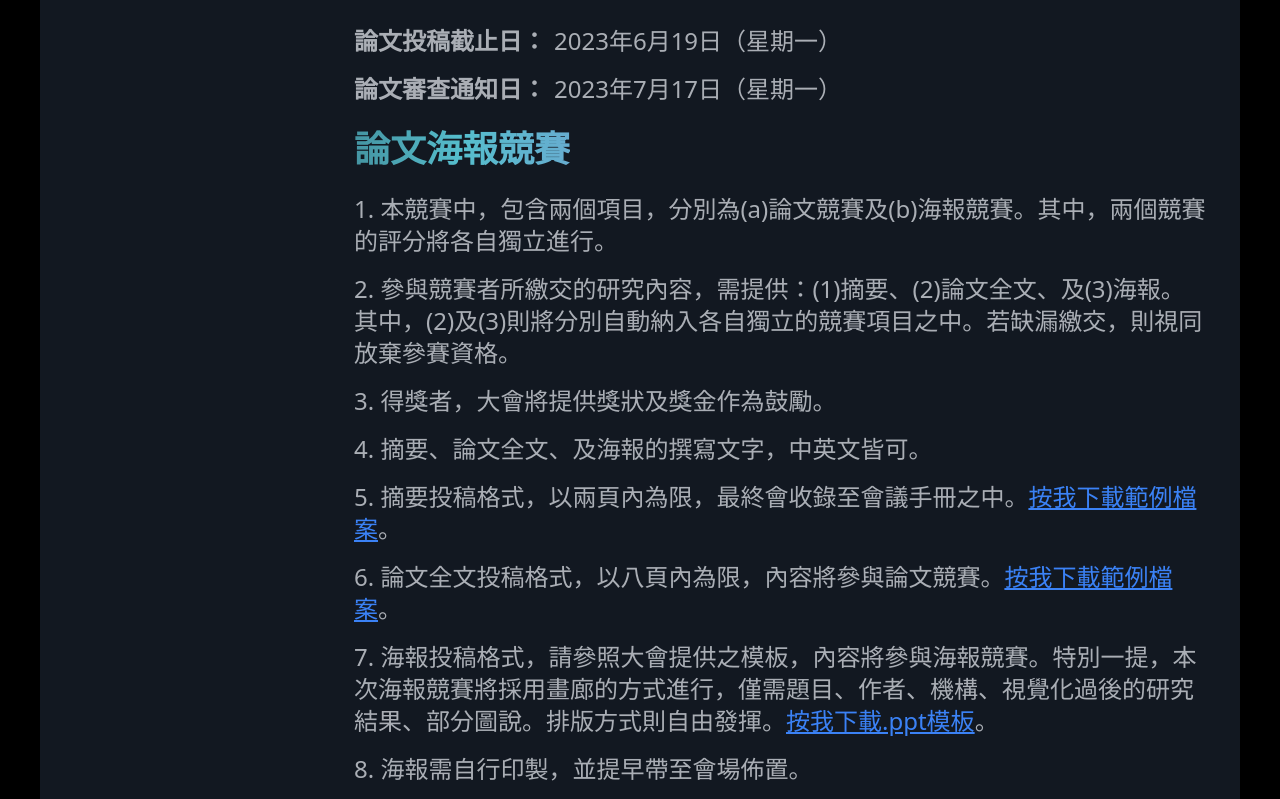
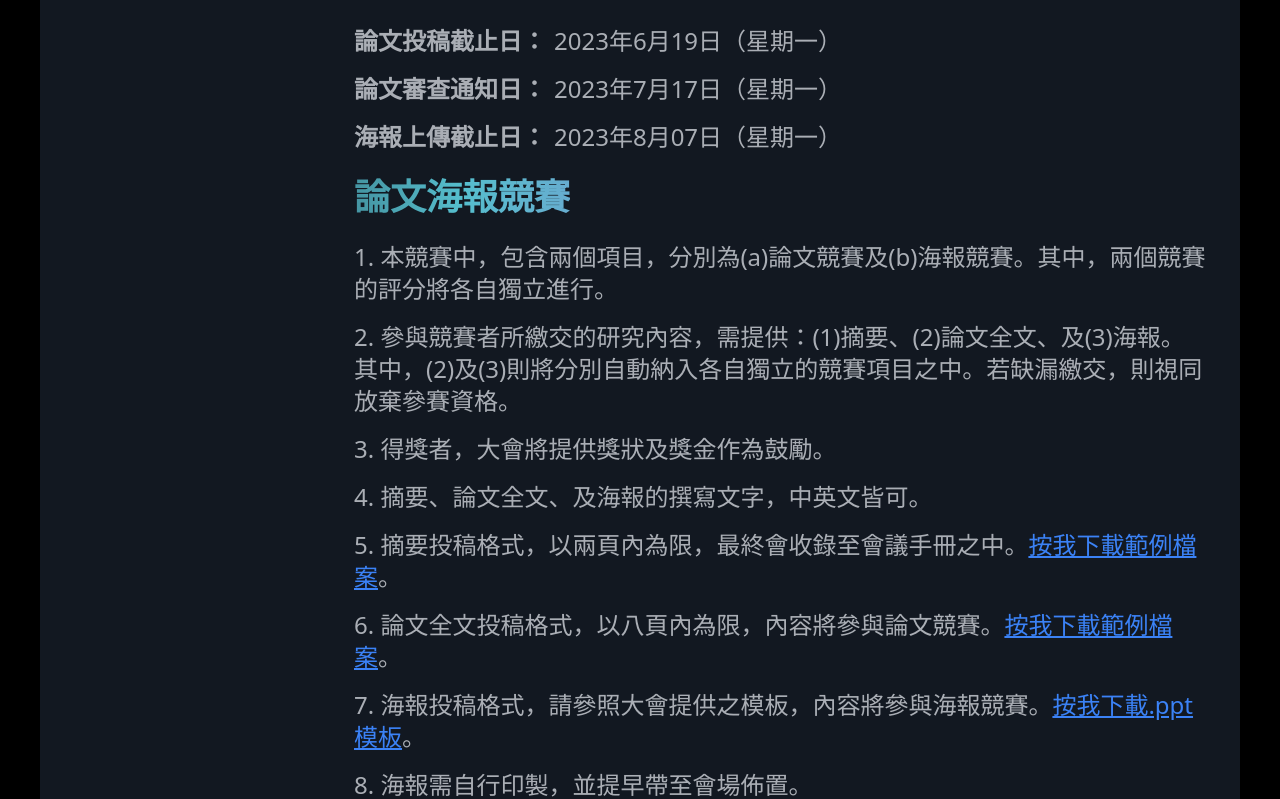
Before and after one commit to OwLu0905/fluid, a Next.js app: page /poster in a window 1280 px wide. Shown: the part 1553-2352 px from the top of the page. Built offline with nearby package versions, Linux system fonts and the light colour scheme.

Commit message:
revise text

```diff
--- a/src/view/agenda/Table.tsx
+++ b/src/view/agenda/Table.tsx
@@ -66,7 +66,7 @@ const agendaTable: AgendaTableType = {
       {
         time: "10:45-12:00",
         content: "迷你論壇2",
-        annotation: "熱流應用",
+        annotation: "國家太空中心＆高速網路計算中心",
         type: 2,
       },
       { time: "12:00-13:00", content: "午餐", type: 0 },
@@ -131,7 +131,7 @@ const agendaPCTable: {
       {
         time: "10:45 - 12:00",
         content: "迷你論壇2",
-        annotation: "熱流應用",
+        annotation: "國家太空中心＆高速網路計算中心",
         type: 2,
       },
     ],
--- a/src/view/poster/Compet.tsx
+++ b/src/view/poster/Compet.tsx
@@ -62,7 +62,7 @@ const Compet = () => {
       <li>
         <div className="flex flex-wrap">
           <p className="mr-2 font-normal">
-            7. 海報投稿格式，請參照大會提供之模板，內容將參與海報競賽。特別一提，本次海報競賽將採用畫廊的方式進行，僅需題目、作者、機構、視覺化過後的研究結果、部分圖說。排版方式則自由發揮。
+            7. 海報投稿格式，請參照大會提供之模板，內容將參與海報競賽。
             <a className="cursor-pointer font-light text-blue-500 underline hover:text-cyan-400">
               按我下載.ppt模板
             </a>
--- a/src/view/poster/index.tsx
+++ b/src/view/poster/index.tsx
@@ -7,6 +7,7 @@ type DateListType = { id: number; title: string; time: string };
 const essentialDate: DateListType[] = [
   { id: 1, title: "論文投稿截止日", time: "2023年6月19日（星期一）" },
   { id: 2, title: "論文審查通知日", time: "2023年7月17日（星期一）" },
+  { id: 3, title: "海報上傳截止日", time: "2023年8月07日（星期一）" },
 ];
 const PosterList = [
   { id: 1, name: "數值計算法則" },
--- a/src/view/register/RegisterMethod.tsx
+++ b/src/view/register/RegisterMethod.tsx
@@ -18,7 +18,7 @@ const RegisterMethod = () => {
         <li className="font-normal">
           線上報名表，表單連結如下：
           <ol className="mt-2 space-y-1 md:space-y-2">
-            <li>（1）報名表單，請按此報名（6/26前）、請按此報名（6/27後）。</li>
+            <li>（1）報名表單，請按此報名（6/19前）、請按此報名（6/20後）。</li>
             <li>
               （2）若您的身份為隨行眷屬，註冊費用，將與會議參與人員合併填寫一份。只要確保最後上傳的劃撥收據金額總數正確即可。
             </li>
@@ -40,7 +40,7 @@ const RegisterMethod = () => {
           報名完成的判讀。
           <ol className="mt-2 space-y-1 md:space-y-2">
             <li>
-              （1）提交表單完成，經大會確認上傳檔案與金額無誤後，則完成報名。人工審核的作業時間，在提交表單後將於兩週內確認完畢。待確認完畢後，大會將以e-mail告知繳費完成。
+              （1）提交表單完成，經大會確認上傳檔案與金額無誤後，則完成報名。待確認完畢後，大會將以e-mail告知繳費完成。
             </li>
             <li>
               （2）若金額有誤，大會將主動寄信到您所留下的信箱中，再麻煩於提交表單後兩週內注意信件。
```
